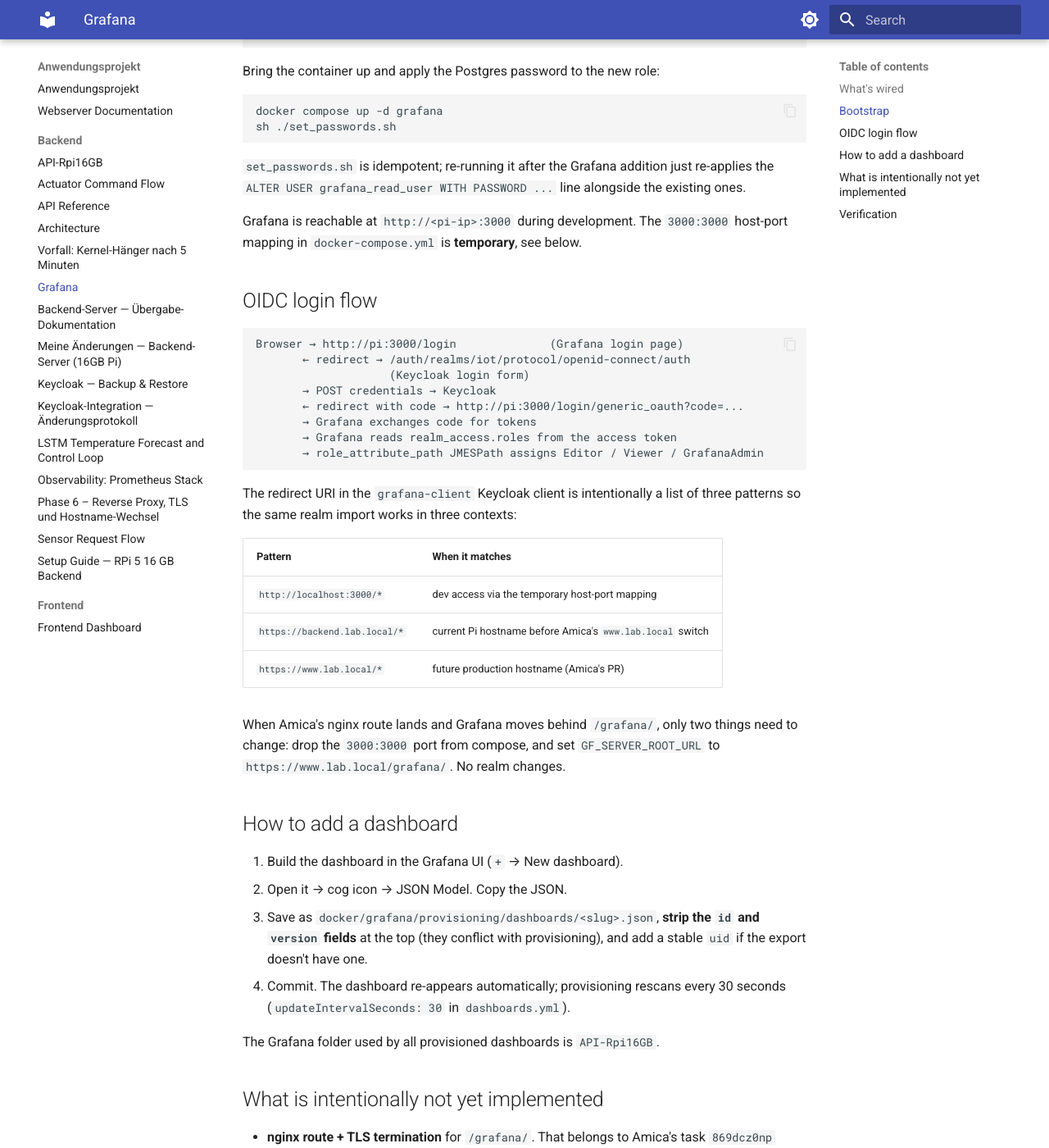
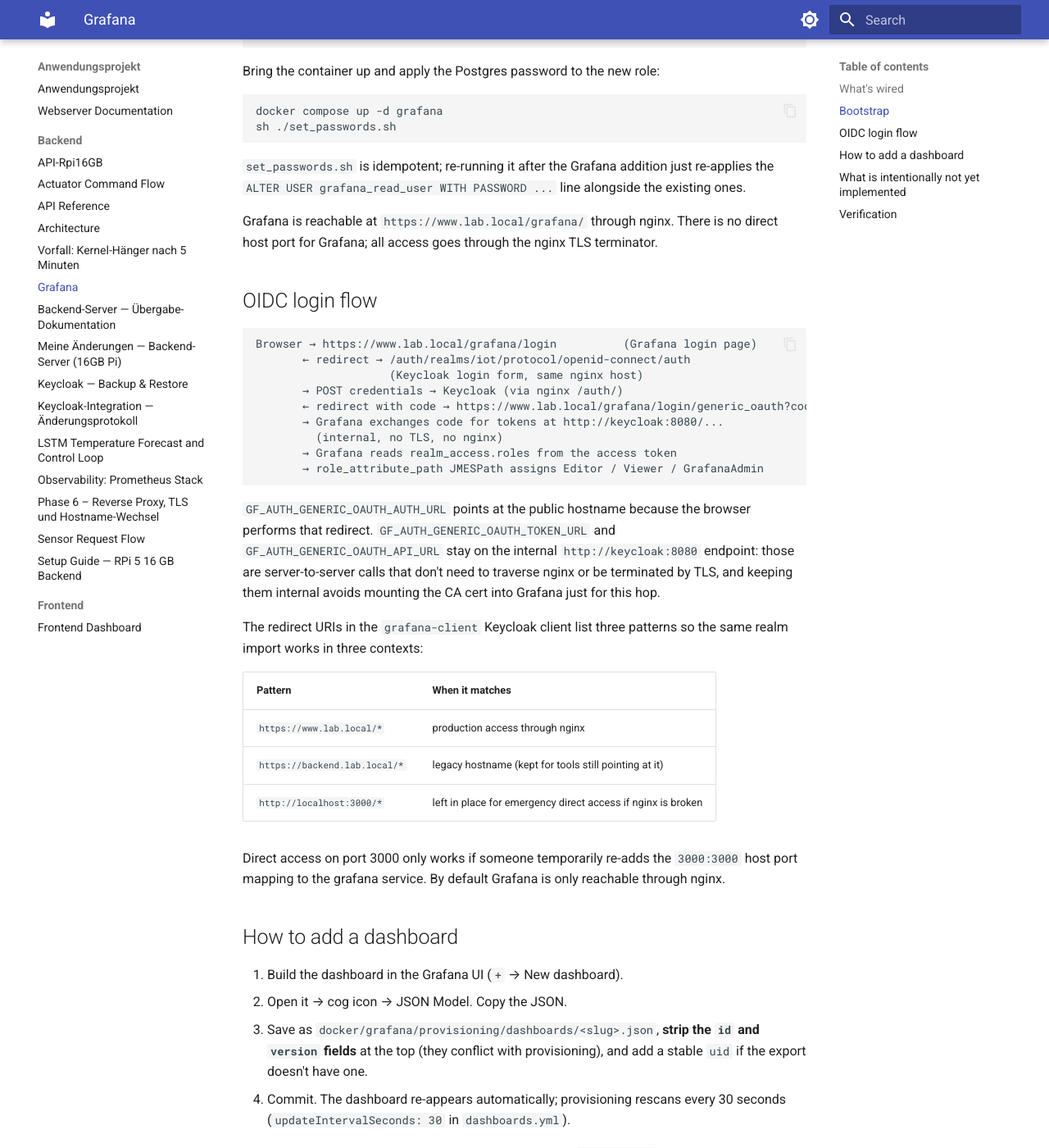
Before and after one commit to Just-Martin-Really/API-Rpi16GB, an MkDocs documentation site: the page built from docs/backend/grafana.md, in a window 1280 px wide and 1400 px high, scrolled down 1604 px. Shown: the whole window at 82% size. Built offline with MkDocs 1.6.1 and Material for MkDocs 9.7.7, drawn with Linux system fonts in a browser that asks for light colours; some of the changed text lies outside the part shown.

Commit message:
fix(integration): post-amica-merge nginx + grafana-behind-nginx wiring
Three issues from feat/adjust-nginx-hostname needed integration-time fixes:

* The `listen 443 ssl;` Amica added to the HTTP-to-HTTPS redirect server
  block had no `ssl_certificate` configured in that block. nginx would
  have hard-failed at config validation; container port 443 isn't even
  mapped (compose does 443:8443). Removed.

* `/auth/` lost its `X-Forwarded-For` header in her diff. Re-added; the
  IAM service needs real client IPs in its audit log.

* Her PR delivered the hostname switch and reverse-proxy routes but did
  not add a route for Grafana, which we shipped a few hours earlier.
  Added `location /grafana/` with WebSocket headers for Grafana Live,
  flipped Grafana to `GF_SERVER_ROOT_URL=https://www.lab.local/grafana/`
  + `GF_SERVER_SERVE_FROM_SUB_PATH=true`, dropped the 3000:3000 host
  port, and flipped the OIDC auth_url to the public hostname (token_url
  and api_url stay internal to avoid mounting ca_cert into Grafana).
  Updated docs/backend/grafana.md to match.

````diff
--- a/docs/backend/grafana.md
+++ b/docs/backend/grafana.md
@@ -70,35 +70,43 @@
 just re-applies the `ALTER USER grafana_read_user WITH PASSWORD ...` line
 alongside the existing ones.
 
-Grafana is reachable at `http://<pi-ip>:3000` during development. The
-`3000:3000` host-port mapping in `docker-compose.yml` is **temporary**, see
-below.
+Grafana is reachable at `https://www.lab.local/grafana/` through nginx.
+There is no direct host port for Grafana; all access goes through the
+nginx TLS terminator.
 
 ## OIDC login flow
 
 ```
-Browser → http://pi:3000/login              (Grafana login page)
+Browser → https://www.lab.local/grafana/login          (Grafana login page)
        ← redirect → /auth/realms/iot/protocol/openid-connect/auth
-                    (Keycloak login form)
-       → POST credentials → Keycloak
-       ← redirect with code → http://pi:3000/login/generic_oauth?code=...
-       → Grafana exchanges code for tokens
+                    (Keycloak login form, same nginx host)
+       → POST credentials → Keycloak (via nginx /auth/)
+       ← redirect with code → https://www.lab.local/grafana/login/generic_oauth?code=...
+       → Grafana exchanges code for tokens at http://keycloak:8080/...
+         (internal, no TLS, no nginx)
        → Grafana reads realm_access.roles from the access token
        → role_attribute_path JMESPath assigns Editor / Viewer / GrafanaAdmin
 ```
 
-The redirect URI in the `grafana-client` Keycloak client is intentionally a
-list of three patterns so the same realm import works in three contexts:
+`GF_AUTH_GENERIC_OAUTH_AUTH_URL` points at the public hostname because the
+browser performs that redirect. `GF_AUTH_GENERIC_OAUTH_TOKEN_URL` and
+`GF_AUTH_GENERIC_OAUTH_API_URL` stay on the internal `http://keycloak:8080`
+endpoint: those are server-to-server calls that don't need to traverse
+nginx or be terminated by TLS, and keeping them internal avoids mounting
+the CA cert into Grafana just for this hop.
+
+The redirect URIs in the `grafana-client` Keycloak client list three
+patterns so the same realm import works in three contexts:
 
 | Pattern                          | When it matches                                              |
 |----------------------------------|--------------------------------------------------------------|
-| `http://localhost:3000/*`        | dev access via the temporary host-port mapping               |
-| `https://backend.lab.local/*`    | current Pi hostname before Amica's `www.lab.local` switch    |
-| `https://www.lab.local/*`        | future production hostname (Amica's PR)                      |
+| `https://www.lab.local/*`        | production access through nginx                              |
+| `https://backend.lab.local/*`    | legacy hostname (kept for tools still pointing at it)        |
+| `http://localhost:3000/*`        | left in place for emergency direct access if nginx is broken |
 
-When Amica's nginx route lands and Grafana moves behind `/grafana/`, only
-two things need to change: drop the `3000:3000` port from compose, and set
-`GF_SERVER_ROOT_URL` to `https://www.lab.local/grafana/`. No realm changes.
+Direct access on port 3000 only works if someone temporarily re-adds the
+`3000:3000` host port mapping to the grafana service. By default Grafana is
+only reachable through nginx.
 
 ## How to add a dashboard
 
@@ -114,9 +122,6 @@
 
 ## What is intentionally not yet implemented
 
-- **nginx route + TLS termination** for `/grafana/`. That belongs to
-  Amica's task `869dcz0np` (nginx, TLS, hostname switch). Until then, port
-  3000 is mapped to the host.
 - **Actuator dashboard data**. Panels reference `controller_*` metrics
   that don't exist yet. Wait for the controller.py `/metrics` follow-up
   PR, then the panels populate without any Grafana change. The dashboard
@@ -126,29 +131,36 @@
 
 ## Verification
 
-After the container is healthy:
+The Grafana admin API is reachable from inside the prometheus container
+(same `app-net`, same image family with `wget`) without needing to hit it
+through nginx. From `docker/` on the Pi:
 
 ```sh
+ADMIN_PW=$(cat secrets/grafana_admin_password.txt)
+
 # Datasources
-curl -s -u admin:"$(cat docker/secrets/grafana_admin_password.txt)" \
-  http://localhost:3000/api/datasources | jq '.[] | {name, type, url}'
+docker compose exec prometheus wget -qO- \
+  --user=admin --password="$ADMIN_PW" \
+  http://grafana:3000/api/datasources
 
 # Dashboards
-curl -s -u admin:"$(cat docker/secrets/grafana_admin_password.txt)" \
-  http://localhost:3000/api/search?type=dash-db | jq '.[] | {uid, title}'
+docker compose exec prometheus wget -qO- \
+  --user=admin --password="$ADMIN_PW" \
+  http://grafana:3000/api/search?type=dash-db
 
-# Test Prometheus query through Grafana
-curl -s -u admin:"$(cat docker/secrets/grafana_admin_password.txt)" \
-  'http://localhost:3000/api/datasources/proxy/uid/prometheus/api/v1/query?query=up' \
-  | jq '.data.result | length'
+# Prometheus query through Grafana's proxy
+docker compose exec prometheus wget -qO- \
+  --user=admin --password="$ADMIN_PW" \
+  'http://grafana:3000/api/datasources/proxy/uid/prometheus/api/v1/query?query=up'
 ```
 
-Expected output of the first two: six dashboards (`system-health`,
-`service-health`, `lstm`, `postgres`, `sensoren`, `actuator`) and two
-datasources. The third should return the number of scrape targets that
-Prometheus considers up — five once everything is running
-(prometheus self, backend, lstm, postgres_exporter, node_exporter).
+Expected: six dashboards (`system-health`, `service-health`, `lstm`,
+`postgres`, `sensoren`, `actuator`) and two datasources (`Prometheus`,
+`Postgres`). The third call should list the scrape targets Prometheus
+considers up — five once everything is running (prometheus self, backend,
+lstm, postgres_exporter, node_exporter).
 
-For the OIDC flow, open `http://<pi-ip>:3000/` in a browser, click "Sign in
-with Keycloak", log in as `iotuser01` (`Test1234!`), and verify the role
-shown in the top-right is "Editor".
+For the OIDC flow, open `https://www.lab.local/grafana/` in a browser,
+click "Sign in with Keycloak", log in as `iotuser01` (`Test1234!`), and
+verify the role shown in the top-right is "Editor". `admin-user` realm
+role lifts that to "GrafanaAdmin".
````
Also changed, not shown: 2 other files.
